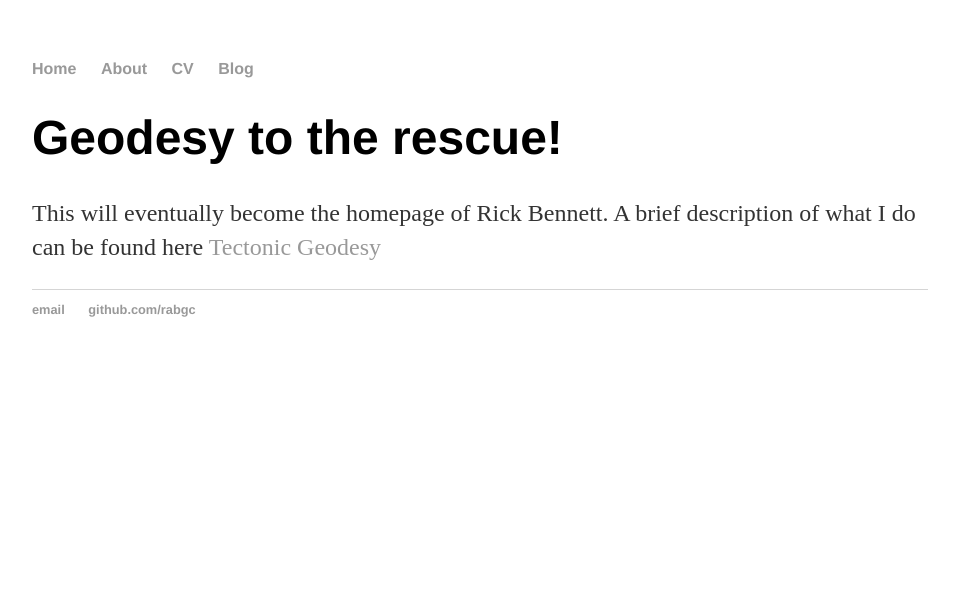
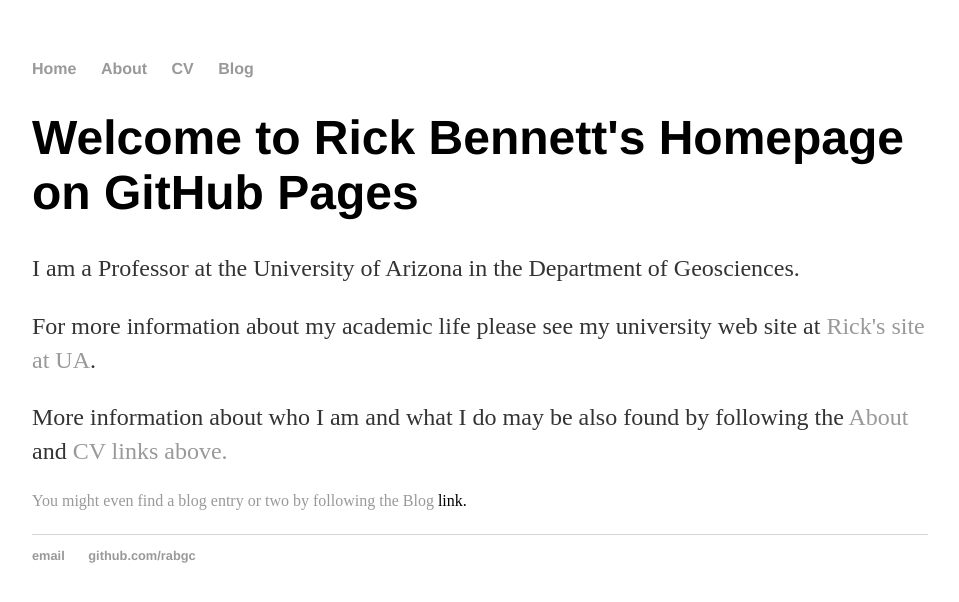
Before and after one commit to rabgc/rabgc.github.io, a Jekyll site: the page built from index.html, in a window 1280 px wide. Shown: the top 602 px of the page, without its empty margins (160-1119 px from the left). Built offline with Jekyll 4.4.1, drawn with Linux system fonts in a browser that asks for light colours.

Commit message:
Adding content

```diff
--- a/index.html
+++ b/index.html
@@ -3,6 +3,13 @@ layout: default
 title: Rick Bennett
 ---
 <div class="blurb">
-        <h1>Geodesy to the rescue!</h1>
-	<p>This will eventually become the homepage of Rick Bennett.  A brief description of what I do can be found here <a href="/about">Tectonic Geodesy</a></p>
+
+  <h1>Welcome to Rick Bennett's Homepage on GitHub Pages</h1>
+
+  <p> I am a Professor at the University of Arizona in the Department of Geosciences. </p>
+
+  <p> For more information about my academic life please see my university web site at <a href="https://geodesy.geo.arizona.edu/pages/people/rick-bennett.php">Rick's site at UA</a>.</p>
+
+  <p> More information about who I am and what I do may be also found by following the <a href="/about">About</a> and <a href="/cv">CV<a/> links above.</p>  You might even find a blog entry or two by following the <a href="/blog">Blog</a> link. </p>
+
 </div><!-- /.blurb -->
```
